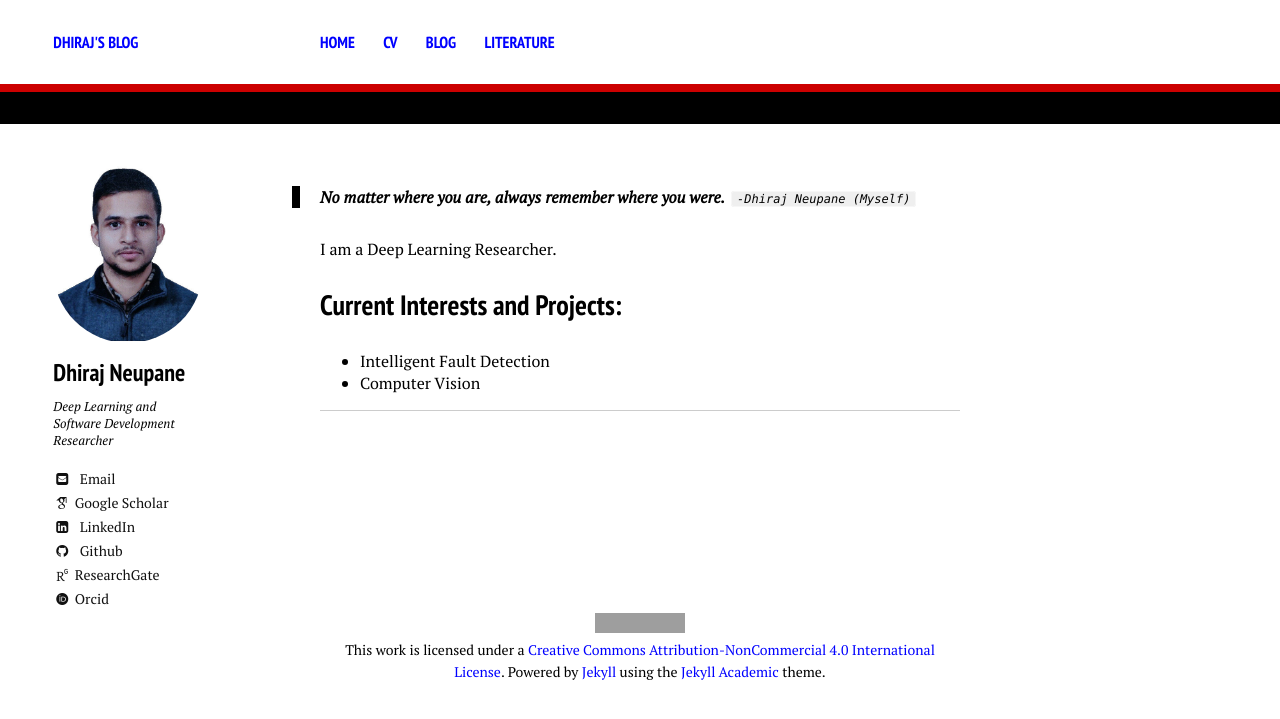
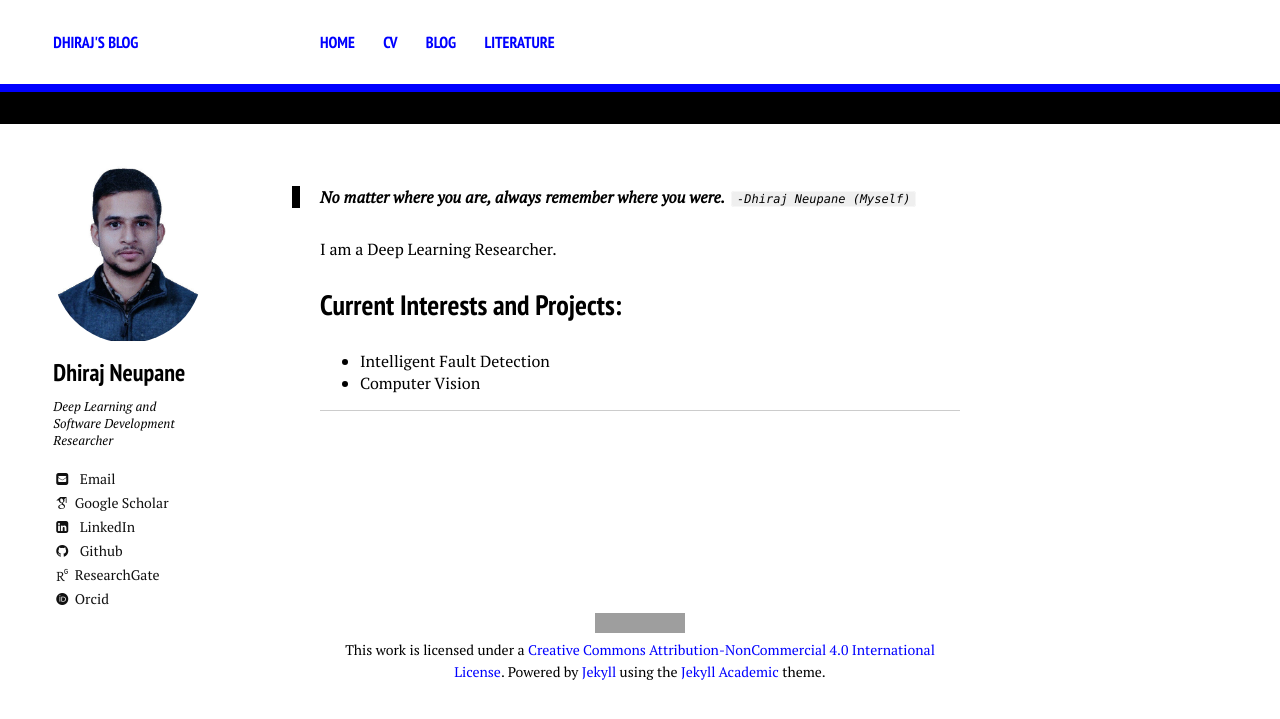
Before and after one commit to PIjarihd/dhirajneupane.github.io, a Jekyll site: the page built from index.md, in a window 1280 px wide. Shown: the top 719 px of the page. Built offline with Jekyll 4.4.1, drawn with Linux system fonts in a browser that asks for light colours; nearby versions of some CDN libraries; some web fonts are replaced; grey boxes are pictures that could not be loaded.

Commit message:
Update _config.yml

```diff
--- a/_config.yml
+++ b/_config.yml
@@ -42,7 +42,7 @@ owner:
 
 # The following adjust the accents for your site. If you would like to further edit colors, fonts, font sizes, etc.
 # you may do so in _sass/variables.scss
-highlight-color: '#CC0000'
+highlight-color: '#0000FF'
 lowlight-color: '#000'
 
   # NOTE: If you would like your site to be licensed under a creative commons license, uncomment the 'yes' next to the type of license you wish to use.
```
